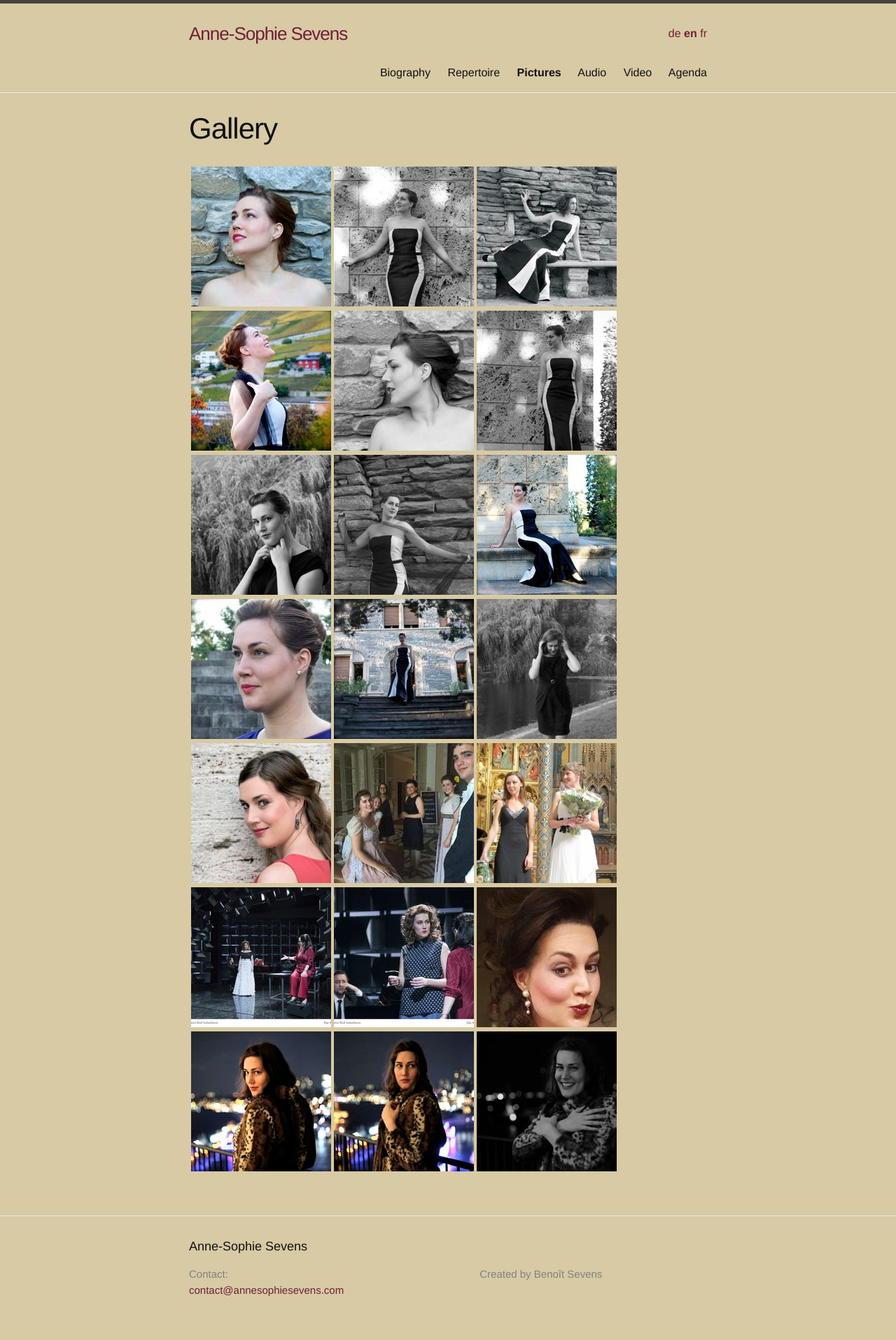
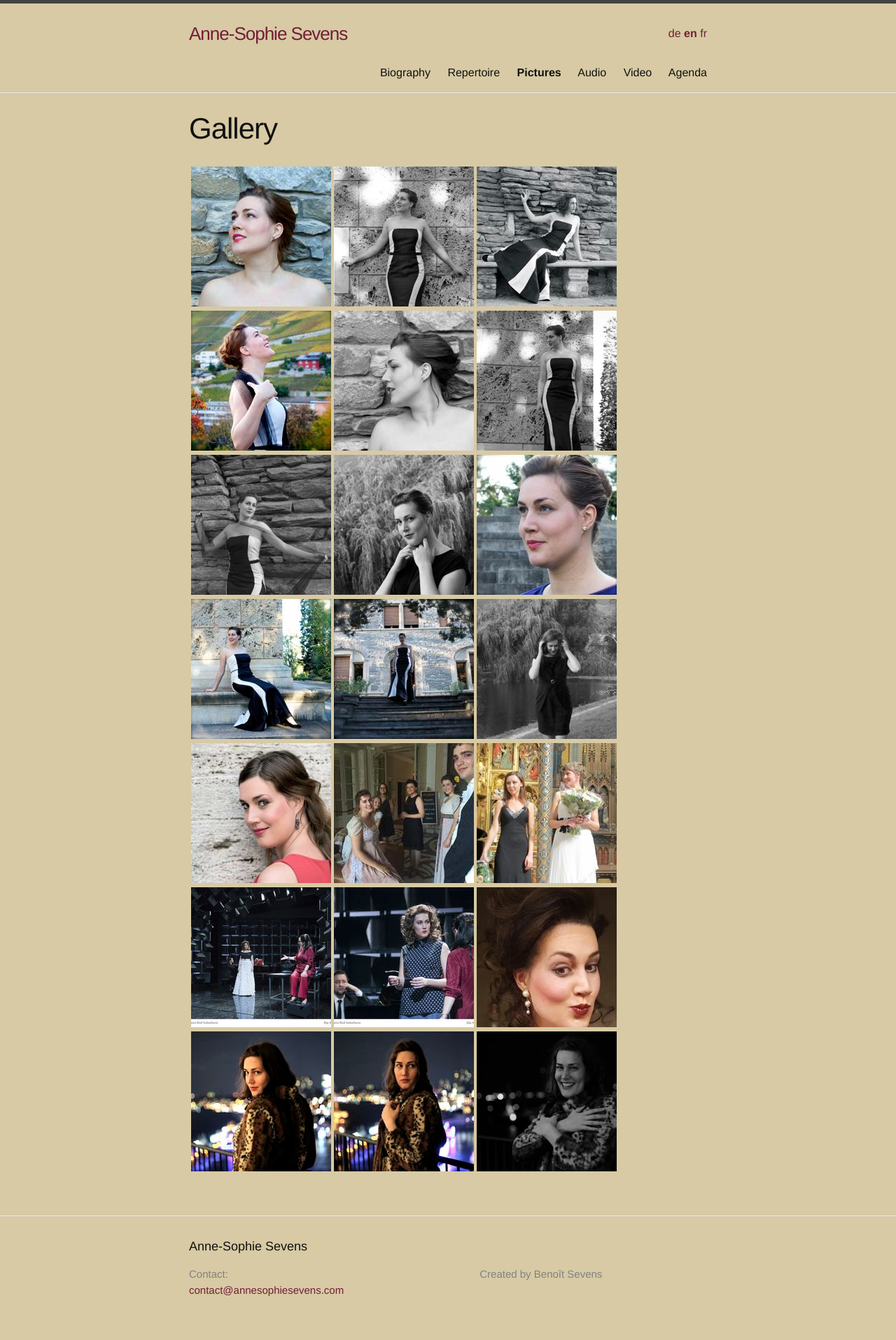
Before and after one commit to annesophie-sevens/annesophie-sevens.github.io, a Jekyll site: the page built from pictures-en.md, in a window 1280 px wide. Shown: the whole page at 70% size. Built offline with Jekyll 4.4.1, drawn with Linux system fonts in a browser that asks for light colours.

Commit message:
Update pictures-en.md

```diff
--- a/pictures-en.md
+++ b/pictures-en.md
@@ -9,9 +9,9 @@
 
 | <a href="/assets/a4.jpg"> ![]({{ site.baseurl }}/assets/a4-thumbnail.jpg) </a> | <a href="/assets/a2.jpg"> ![]({{ site.baseurl }}/assets/a2-thumbnail.jpg) </a> | <a href="/assets/a1.jpg">![]({{ site.baseurl }}/assets/a1-thumbnail.jpg) </a> |
 
-| <a href="/assets/a11.jpg">  ![]({{ site.baseurl }}/assets/a11-thumbnail.jpg) </a> | <a href="/assets/a5.jpg"> ![]({{ site.baseurl }}/assets/a5-thumbnail.jpg) </a> | <a href="/assets/a12.jpg"> ![]({{ site.baseurl }}/assets/a12-thumbnail.jpg) </a>|
+| <a href="/assets/a5.jpg">  ![]({{ site.baseurl }}/assets/a5-thumbnail.jpg) </a> | <a href="/assets/a11.jpg"> ![]({{ site.baseurl }}/assets/a11-thumbnail.jpg) </a> | <a href="/assets/a9.jpg"> ![]({{ site.baseurl }}/assets/a9-thumbnail.jpg) </a>|
 
-|  <a href="/assets/a9.jpg">  ![]({{ site.baseurl }}/assets/a9-thumbnail.jpg) </a> | <a href="/assets/a7.jpg"> ![]({{ site.baseurl }}/assets/a7-thumbnail.jpg) </a>|<a href="/assets/a13.jpg"> ![]({{ site.baseurl }}/assets/a13-thumbnail.jpg) </a>|
+|  <a href="/assets/a12.jpg">  ![]({{ site.baseurl }}/assets/a12-thumbnail.jpg) </a> | <a href="/assets/a7.jpg"> ![]({{ site.baseurl }}/assets/a7-thumbnail.jpg) </a>|<a href="/assets/a13.jpg"> ![]({{ site.baseurl }}/assets/a13-thumbnail.jpg) </a>|
 
 | <a href="/assets/muurfoto.jpg"> ![]({{ site.baseurl }}/assets/muurfoto_thumbnail.jpg) </a> | <a href="/assets/107.jpg"> ![]({{ site.baseurl }}/assets/107-thumbnail.jpg) </a> | <a href="/assets/101.jpg">![]({{ site.baseurl }}/assets/101-thumbnail.jpg) </a> |
 
```
